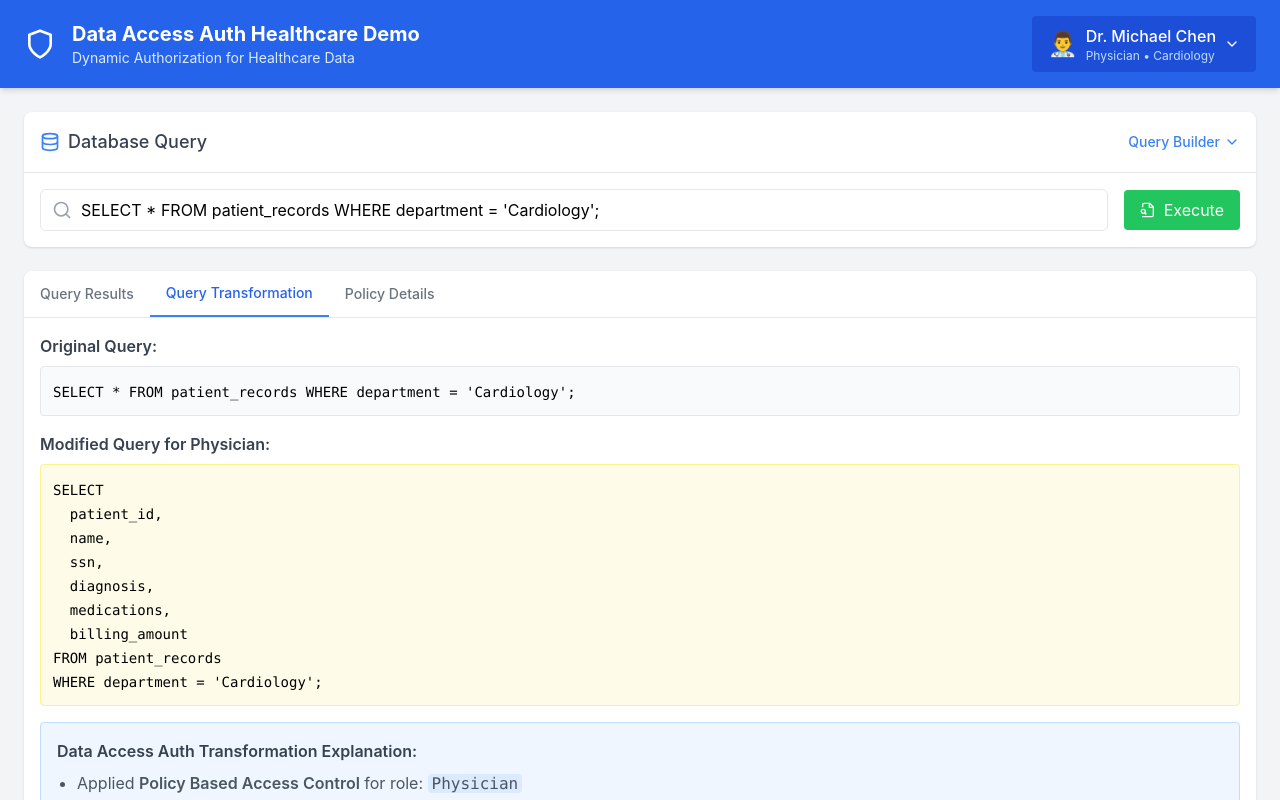
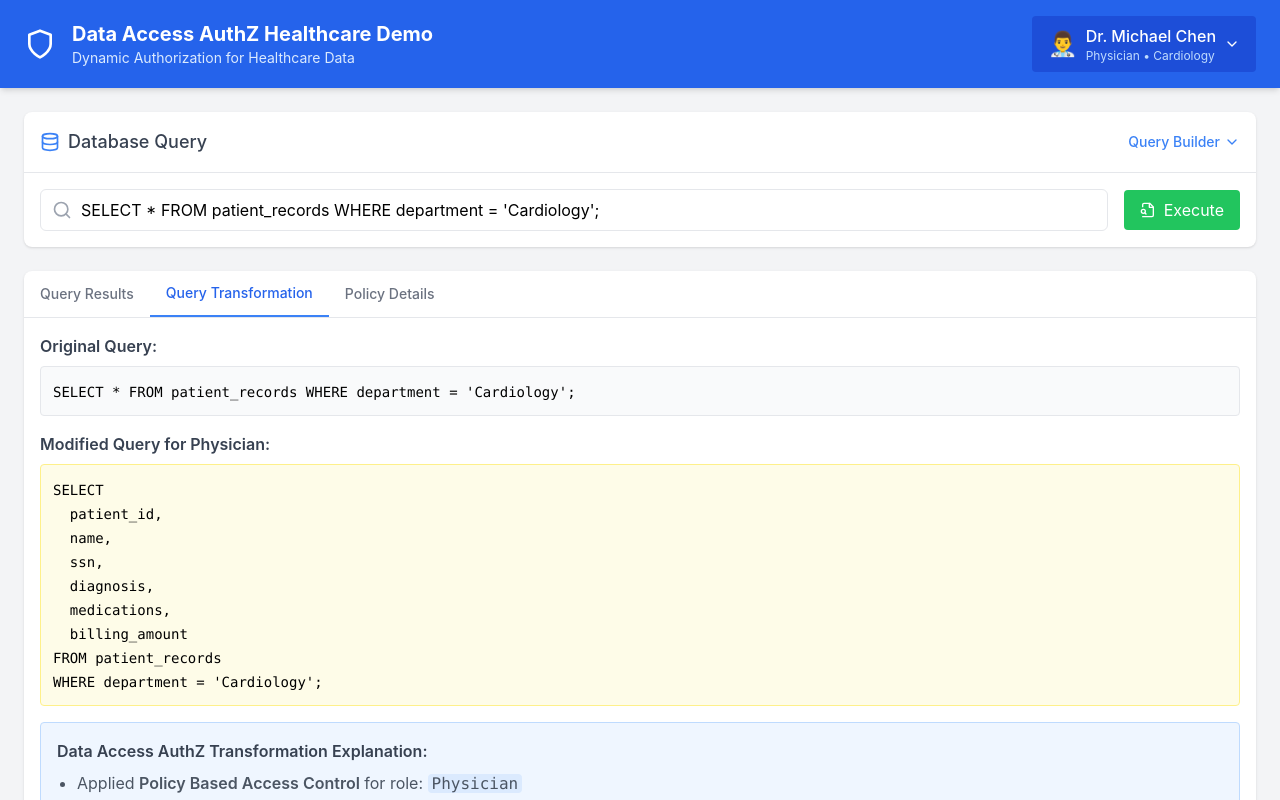
Before and after one commit to emikuszewski/data_access_auth, a React (Create React App) app: page / in a window 1280 px wide. Both pictures are taken after a click on the button "Query Transformation". Shown: the top 800 px of the page. Built offline with nearby package versions, Linux system fonts and the light colour scheme.

Commit message:
Update DataAccessAuthDemo.js

```diff
--- a/src/components/DataAccessAuthDemo.js
+++ b/src/components/DataAccessAuthDemo.js
@@ -463,7 +463,7 @@ WHERE ${hasExecuted ? executedQuery.field : selectedField} = '${hasExecuted ? ex
         </div>
 
         <div className="bg-blue-50 p-4 rounded border border-blue-200">
-          <h3 className="font-semibold text-gray-700 mb-2">Data Access Auth Transformation Explanation:</h3>
+          <h3 className="font-semibold text-gray-700 mb-2">Data Access AuthZ Transformation Explanation:</h3>
           <ul className="list-disc pl-5 space-y-1 text-gray-600">
             <li>
               Applied <span className="font-semibold">Policy Based Access Control</span> for role: <span className="font-mono bg-blue-100 px-1 rounded">{currentUser.role}</span>
@@ -473,7 +473,7 @@ WHERE ${hasExecuted ? executedQuery.field : selectedField} = '${hasExecuted ? ex
                 <li>
                   <span className="font-semibold">Note:</span> Current policies enforce data masking and access controls. Department affiliation (e.g., Dr. Chen in Cardiology) is not included in the current policy set. Production implementations would typically include department-based policies as an additional access control layer.
                 </li>
-                <li>Full Access: Complete visibility of all patient data fields</li>
+                <li>Full Access: Complete visibility of all patient data fields including Patient ID and Name</li>
                 <li>No Column Masking: SSN, diagnosis, medications, and billing data are fully visible</li>
                 <li>Cross-Department Access: Can query patients from any department</li>
               </>
@@ -526,7 +526,7 @@ WHERE ${hasExecuted ? executedQuery.field : selectedField} = '${hasExecuted ? ex
         <div className="bg-white p-4 rounded shadow">
           <h3 className="font-semibold text-gray-700 mb-4 flex items-center">
             <Shield className="h-5 w-5 mr-2 text-blue-500" />
-            Policy Based Access Policies
+            Policy Access Level
           </h3>
 
           <div className="overflow-x-auto">
@@ -545,8 +545,8 @@ WHERE ${hasExecuted ? executedQuery.field : selectedField} = '${hasExecuted ? ex
               <tbody>
                 <tr className={currentUser.role === 'Physician' ? 'bg-blue-50' : ''}>
                   <td className="p-3 whitespace-nowrap font-medium">Physician</td>
-                  <td className="p-3 whitespace-nowrap text-red-500">None</td>
-                  <td className="p-3 whitespace-nowrap text-red-500">None</td>
+                  <td className="p-3 whitespace-nowrap text-green-500">Full</td>
+                  <td className="p-3 whitespace-nowrap text-green-500">Full</td>
                   <td className="p-3 whitespace-nowrap text-green-500">Full</td>
                   <td className="p-3 whitespace-nowrap text-green-500">Full</td>
                   <td className="p-3 whitespace-nowrap text-green-500">Full</td>
@@ -786,7 +786,7 @@ WHERE ${hasExecuted ? executedQuery.field : selectedField} = '${hasExecuted ? ex
           <div className="flex items-center space-x-4">
             <Shield className="h-8 w-8" />
             <div>
-              <h1 className="text-xl font-bold">Data Access Auth Healthcare Demo</h1>
+              <h1 className="text-xl font-bold">Data Access AuthZ Healthcare Demo</h1>
               <p className="text-blue-100 text-sm">Dynamic Authorization for Healthcare Data</p>
             </div>
           </div>
```
